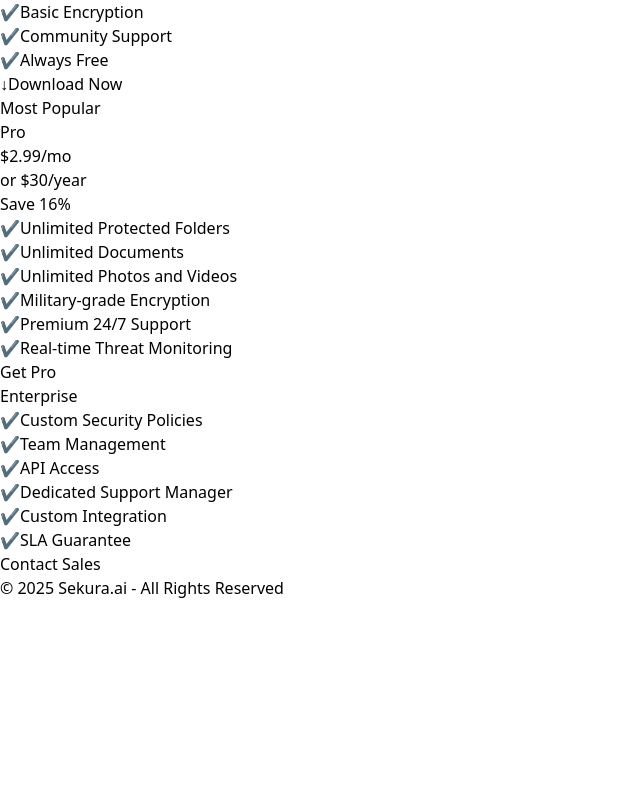
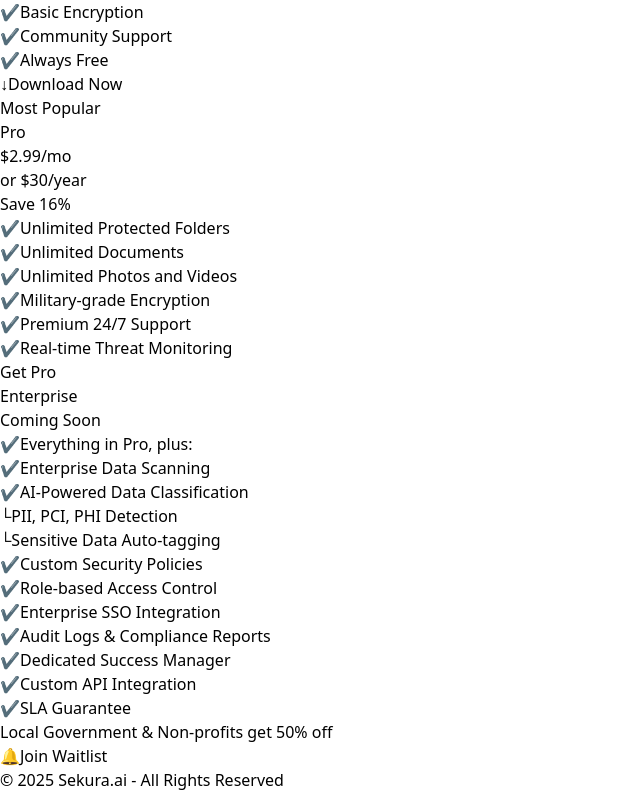
Before and after one commit to harrypunjabi/Sekura_test1, a React (Vite) app: page / in a window 1280 px wide. Shown: the part 3476-4268 px from the top of the page, without its empty margins (0-640 px from the left). Before the commit the page ends 4076 px from the top, so only its background shows below. Built offline with nearby package versions, Linux system fonts and the light colour scheme.

Commit message:
Update Enterprise plan with Coming Soon status, enhanced features, and non-profit discount note

```diff
--- a/src/SekuraWebsitePreview.jsx
+++ b/src/SekuraWebsitePreview.jsx
@@ -212,18 +212,27 @@
           },
           {
             plan: 'Enterprise',
+            subtext: 'Coming Soon',
             features: [
+              'Everything in Pro, plus:',
+              'Enterprise Data Scanning',
+              'AI-Powered Data Classification',
+              '• PII, PCI, PHI Detection',
+              '• Sensitive Data Auto-tagging',
               'Custom Security Policies',
-              'Team Management',
-              'API Access',
-              'Dedicated Support Manager',
-              'Custom Integration',
+              'Role-based Access Control',
+              'Enterprise SSO Integration',
+              'Audit Logs & Compliance Reports',
+              'Dedicated Success Manager',
+              'Custom API Integration',
               'SLA Guarantee'
             ],
             highlight: false,
-            cta: 'Contact Sales'
+            specialNote: 'Local Government & Non-profits get 50% off',
+            cta: 'Join Waitlist',
+            ctaIcon: '🔔'
           }
-        ].map(({ plan, features, highlight, cta, ctaIcon, price, popular }) => (
+        ].map(({ plan, subtext, features, highlight, specialNote, cta, ctaIcon, price, popular }) => (
           <div key={plan} className={`rounded-lg shadow-xl p-8 text-center relative ${highlight ? 'bg-orange-500 text-white transform scale-105' : 'bg-gray-800 text-white'}`}>
             {popular && (
               <div className="absolute -top-4 left-1/2 transform -translate-x-1/2">
@@ -231,6 +240,7 @@
               </div>
             )}
             <h3 className="font-bold text-2xl mb-2">{plan}</h3>
+            {subtext && <p className="text-sm mb-4 bg-blue-600 text-white px-3 py-1 rounded-full inline-block">{subtext}</p>}
             {price && typeof price === 'string' ? (
               <p className="text-lg mb-4 opacity-90">{price}</p>
             ) : price && (
@@ -243,11 +253,18 @@
             <ul className="mb-8 space-y-3">
               {features.map((feature, idx) => (
                 <li key={idx} className="flex items-center justify-center gap-2">
-                  <span className="text-green-400">✔</span>
-                  {feature}
+                  <span className="text-green-400">{feature.startsWith('•') ? '└' : '✔'}</span>
+                  {feature.startsWith('•') ? feature.substring(2) : feature}
                 </li>
               ))}
             </ul>
+            {specialNote && (
+              <div className="mb-6 text-sm">
+                <p className="text-orange-300 border border-orange-300 rounded-lg p-2">
+                  {specialNote}
+                </p>
+              </div>
+            )}
             <button className={`rounded-full py-3 px-6 font-semibold w-full flex items-center justify-center gap-2 ${
               highlight ? 'bg-white text-orange-500 hover:bg-orange-50' :
               plan === 'Free' ? 'bg-gray-700 hover:bg-gray-600' : 'bg-white text-gray-800 hover:bg-gray-100'
```
